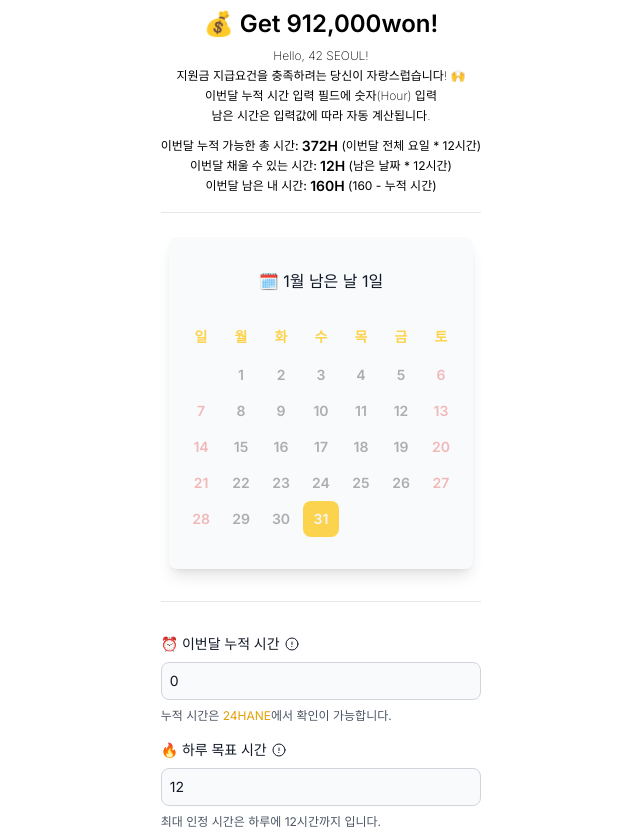
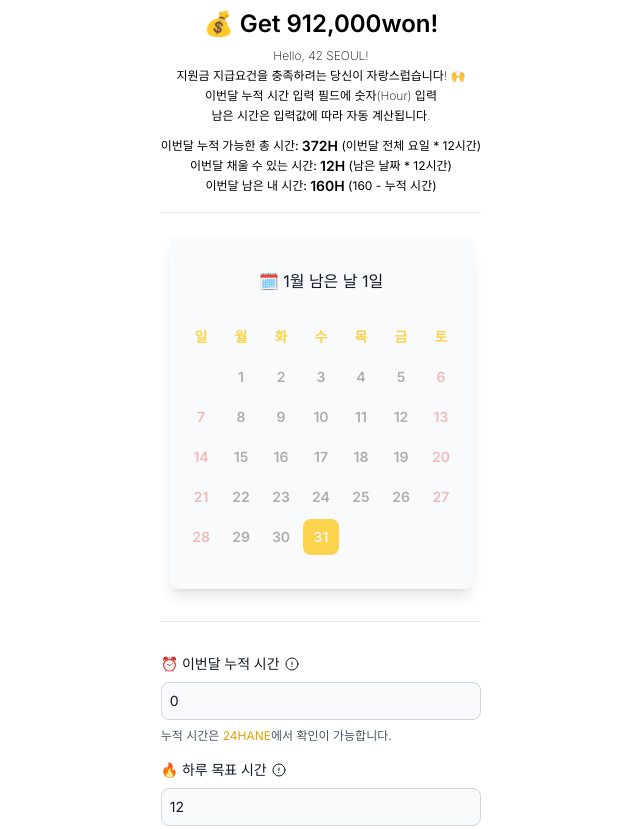
Before and after one commit to get6/get912000won, a Next.js app: page / in a window 1280 px wide. Shown: the top 829 px of the page, without its empty margins (319-959 px from the left). Built offline with nearby package versions, Linux system fonts and the light colour scheme.

Commit message:
refactor: 모두 선택되었을 때 빽빽해 보이는 것 수정 #7

```diff
--- a/app/ui/SimpleCalendar.tsx
+++ b/app/ui/SimpleCalendar.tsx
@@ -100,7 +100,7 @@ export default function SimpleCalendar() {
                 isWeekend(day) && "text-red-600 dark:text-red-500",
                 selectedDates.includes(day) &&
                   "bg-amber-300 text-gray-100 hover:bg-amber-200 dark:bg-blue-600 hover:dark:bg-blue-500",
-                "flex h-9 w-9 items-center justify-center rounded-lg font-semibold"
+                "my-0.5 flex h-9 w-9 items-center justify-center rounded-lg font-semibold"
               )}
             >
               <time dateTime={format(day, "yyyy-MM-dd")}>
```
